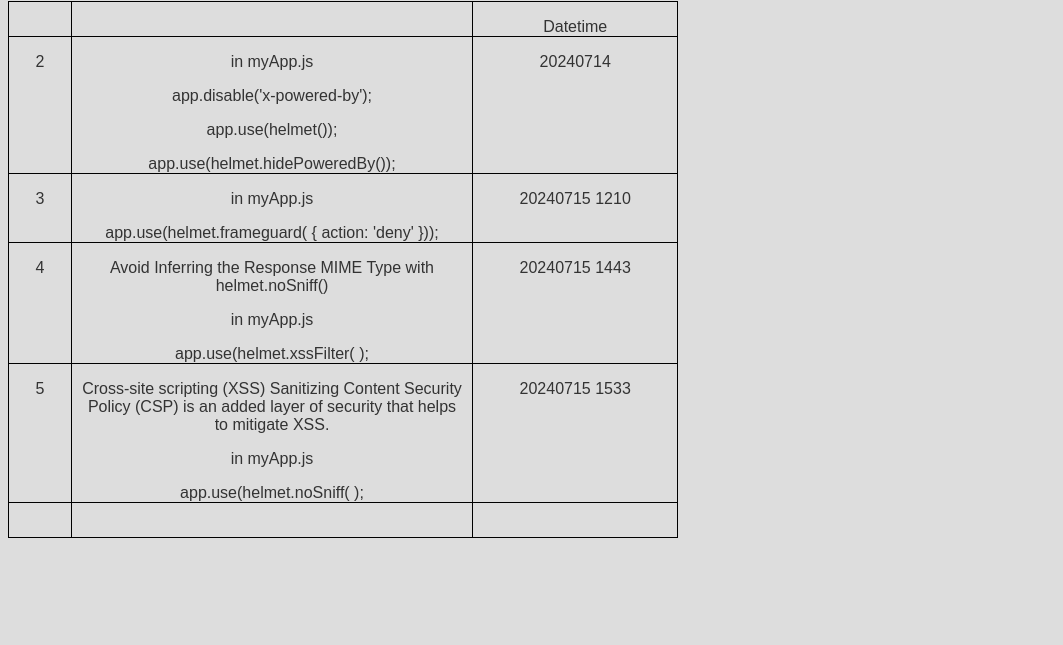
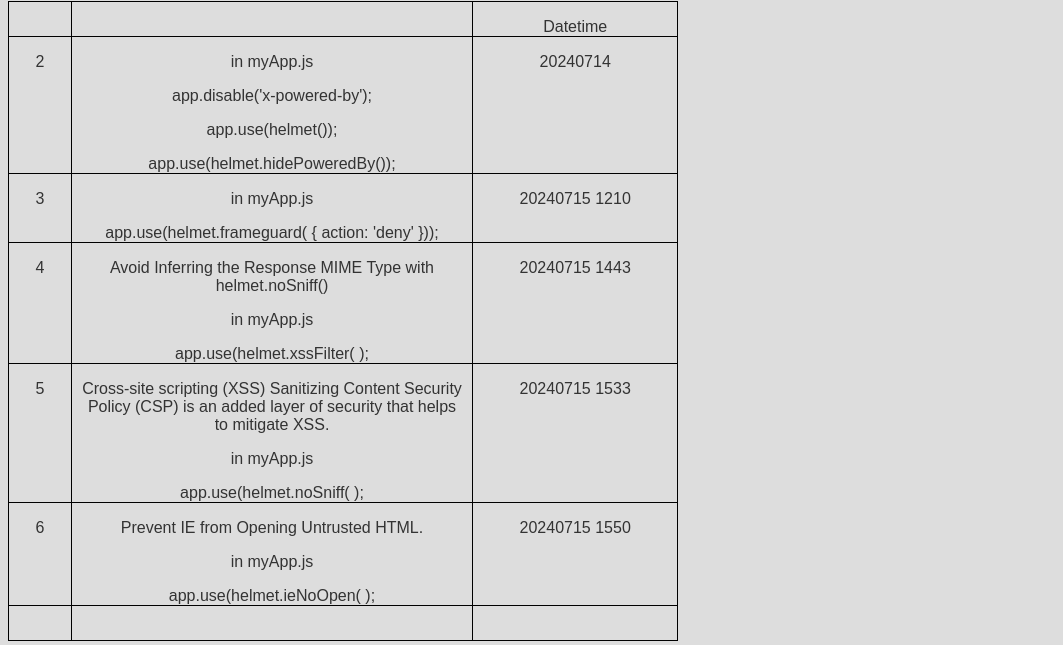
Before and after one commit to shewayou/infosec-hy-learn, a website: page views/index.html in a window 1280 px wide. Shown: the part 79-724 px from the top of the page, without its empty margins (0-1063 px from the left). Drawn offline with Linux system fonts and the light colour scheme; files that its build step writes are made by us from their sources.

Commit message:
6: ieNoOpen()

```diff
--- a/myApp.js
+++ b/myApp.js
@@ -40,6 +40,8 @@ app.use(  helmet.xssFilter(  ));  // 4: Cross-site scripting (XSS)
 
 app.use(  helmet.noSniff(  ));  // 5: instructing the browser to not bypass the provided Content-Type.
 
+app.use( helmet.ieNoOpen());  // 6: Prevent IE from Opening Untrusted HTML
+
 
 
 
--- a/views/index.html
+++ b/views/index.html
@@ -139,6 +139,33 @@
         </td>
       </tr>
 
+      <tr style='mso-yfti-irow:2'>
+        <td width=48 valign=top style='width:35.75pt;border:solid windowtext 1.0pt;
+        border-top:none;mso-border-top-alt:solid windowtext .5pt;mso-border-alt:solid windowtext .5pt;
+        padding:0in 5.4pt 0in 5.4pt'>
+        <p class=MsoNormal style='margin-bottom:0in;line-height:normal'>6</p>
+        </td>
+        <td width=386 valign=top style='width:289.15pt;border-top:none;border-left:
+        none;border-bottom:solid windowtext 1.0pt;border-right:solid windowtext 1.0pt;
+        mso-border-top-alt:solid windowtext .5pt;mso-border-left-alt:solid windowtext .5pt;
+        mso-border-alt:solid windowtext .5pt;padding:0in 5.4pt 0in 5.4pt'>
+        <p>Prevent IE from Opening Untrusted HTML.</p>
+        <p class=MsoNormal style='margin-bottom:0in;line-height:normal'>in myApp.js </p>
+        <p class=MsoNormal style='margin-bottom:0in;line-height:normal'><span
+        class=SpellE><span class=GramE>app.use</span></span><span class=GramE>(</span><span
+        class=SpellE>helmet.ieNoOpen</span>( ); </p>
+        </td>
+        <td width=190 valign=top style='width:142.6pt;border-top:none;border-left:
+        none;border-bottom:solid windowtext 1.0pt;border-right:solid windowtext 1.0pt;
+        mso-border-top-alt:solid windowtext .5pt;mso-border-left-alt:solid windowtext .5pt;
+        mso-border-alt:solid windowtext .5pt;padding:0in 5.4pt 0in 5.4pt'>
+        <p class=MsoNormal style='margin-bottom:0in;line-height:normal'>20240715 1550<o:p></o:p></p>
+        <p class=MsoNormal style='margin-bottom:0in;line-height:normal'><o:p>&nbsp;</o:p></p>
+        </td>
+      </tr>
+
+
+
 
 
 
```
